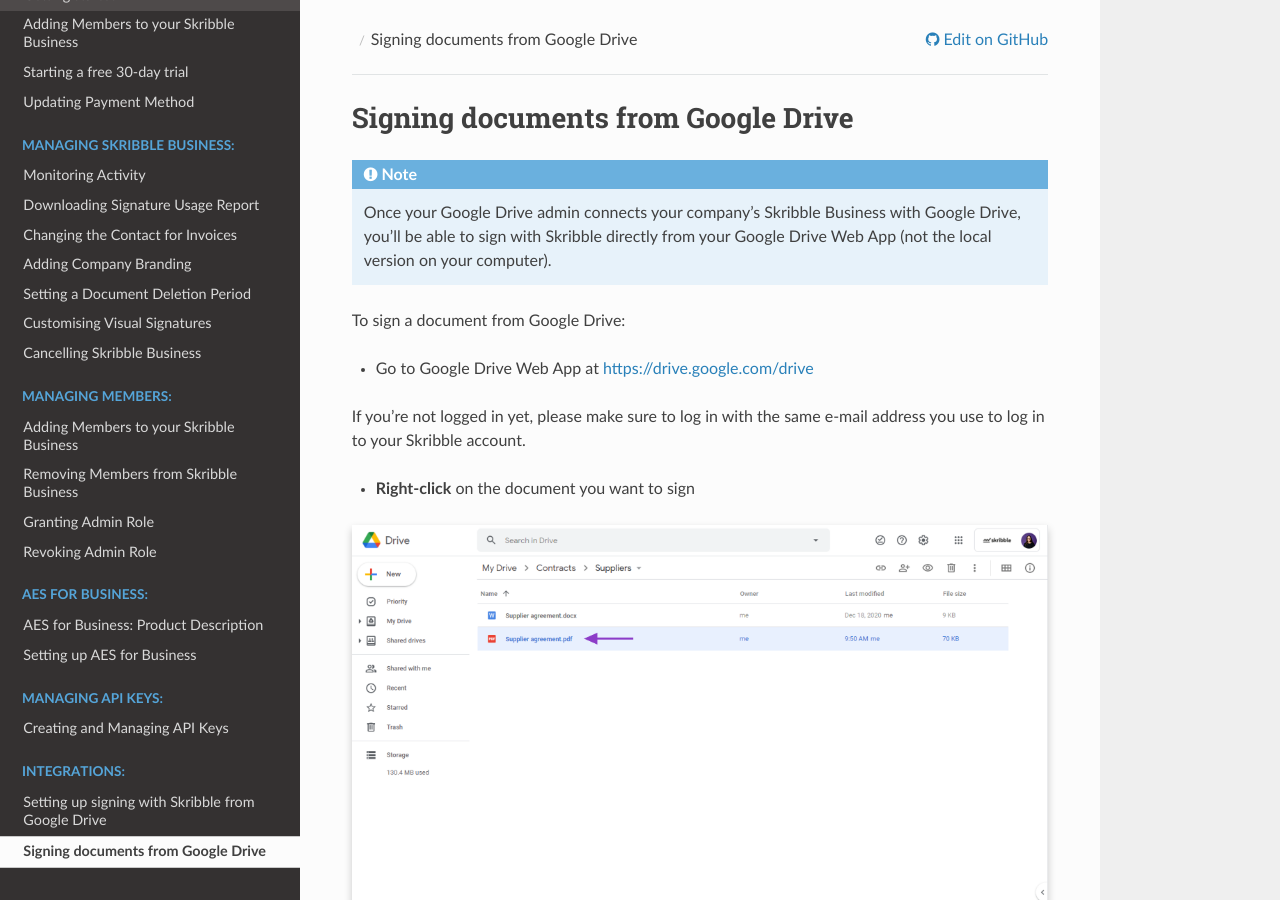
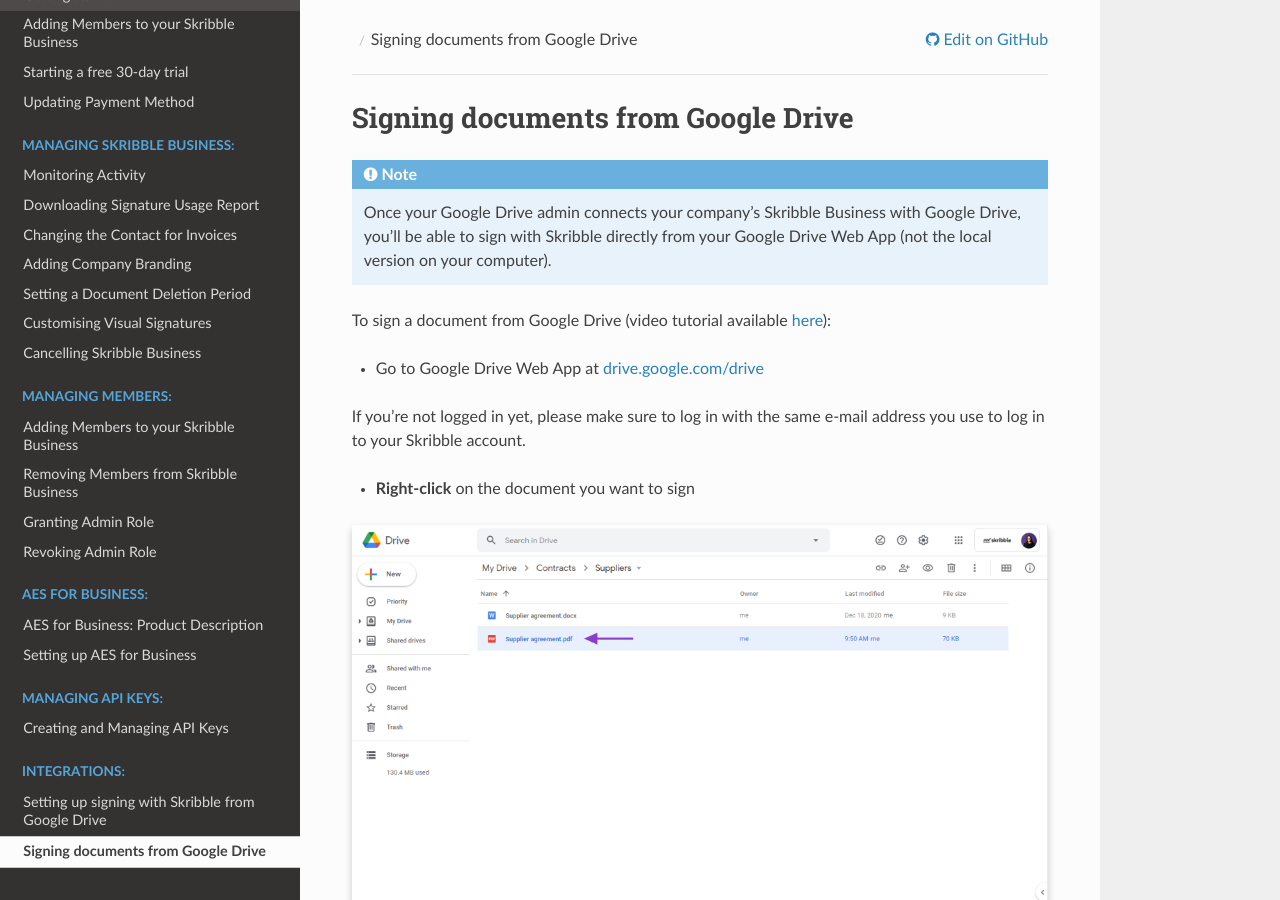
Before and after one commit to matthieu-bt/business-guide, a Sphinx documentation site: the page built from source/integrations/sign-google-drive.rst, in a window 1280 px wide and 900 px high. Built offline with Sphinx 7.4.7 and the Read the Docs theme 2.0.0, drawn with Linux system fonts in a browser that asks for light colours; some of the changed text lies outside the part shown.

Commit message:
GDrive url plus video tutorial update
Removed https:// and changed location for vidoe tutorial

```diff
--- a/source/integrations/sign-google-drive.rst
+++ b/source/integrations/sign-google-drive.rst
@@ -7,11 +7,13 @@
 .. NOTE::
   Once your Google Drive admin connects your company's Skribble Business with Google Drive, you'll be able to sign with Skribble directly from your Google Drive Web App (not the local version on your computer).
 
-To sign a document from Google Drive:
+To sign a document from Google Drive (video tutorial available `here`_):
 
-- Go to Google Drive Web App at `https://drive.google.com/drive`_
+.. _here: https://youtu.be/zKqAU9ke46I
 
-.. _https://drive.google.com/drive: https://drive.google.com/drive
+- Go to Google Drive Web App at `drive.google.com/drive`_
+
+.. _drive.google.com/drive: https://drive.google.com/drive
 
 If you're not logged in yet, please make sure to log in with the same e-mail address you use to log in to your Skribble account.
 
```
Also changed, not shown: other parts of source/integrations/sign-google-drive.rst (+0 -5 lines).
